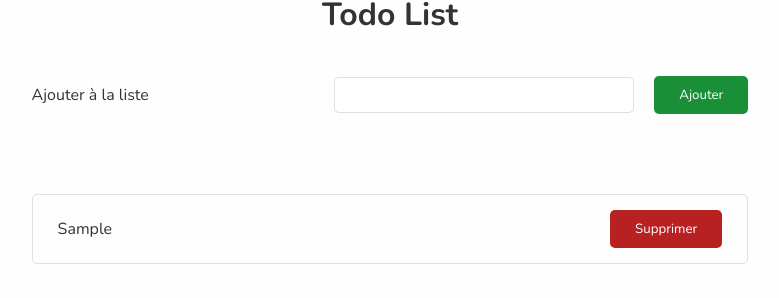
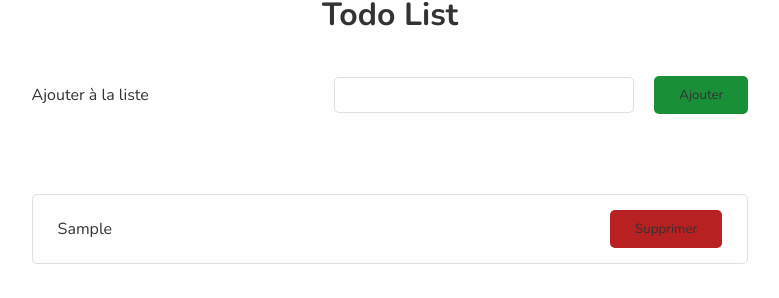
Before and after one commit to krauzeure/todo-next, a Next.js app: page / in a window 1280 px wide. Both pictures are taken after typing "Sample" into the empty fields and a click on the input "Ajouter". Shown: the part 147-445 px from the top of the page, without its empty margins (250-1029 px from the left). Built offline with nearby package versions, Linux system fonts and the light colour scheme.

Commit message:
Replacing white value with variable

```diff
--- a/components/AddItem/AddItem.module.css
+++ b/components/AddItem/AddItem.module.css
@@ -22,7 +22,7 @@
 .container input:nth-child(2) {
     background-color: var(--add);
     border: none;
-    color: white;
+    color: var(--button-color);
     padding: 10px 25px;
     text-align: center;
     text-decoration: none;
--- a/components/ListItem/ListItem.module.css
+++ b/components/ListItem/ListItem.module.css
@@ -11,7 +11,7 @@
 .listItem button {
     background-color: var(--delete);
     border: none;
-    color: white;
+    color: var(--button-color);
     padding: 10px 25px;
     text-align: center;
     text-decoration: none;
```
